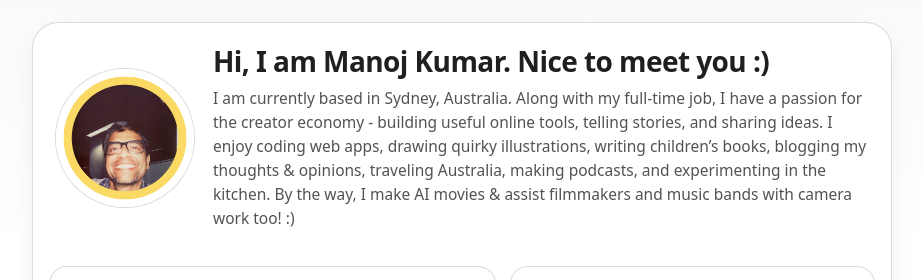
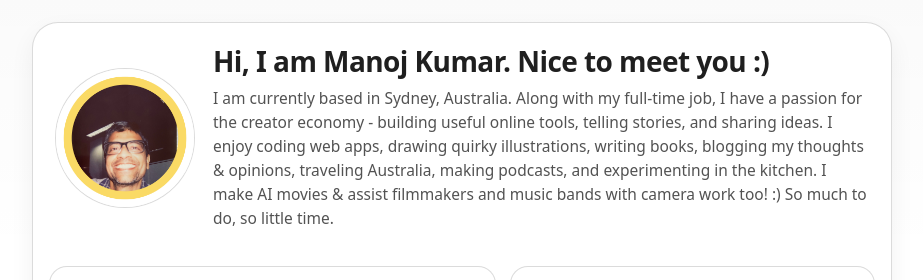
Before and after one commit to emanoj1/emanoj-website, a React (Vite) app: page / in a window 1280 px wide. Shown: the top 280 px of the page, without its empty margins (178-1101 px from the left). Built offline with nearby package versions, Linux system fonts and the light colour scheme.

Commit message:
Update bio

```diff
--- a/src/App.jsx
+++ b/src/App.jsx
@@ -35,9 +35,9 @@ export default function App() {
                 I am currently based in Sydney, Australia. Along with my full-time job, I have a
                 passion for the creator economy - building useful online tools, telling stories, and
                 sharing ideas. I enjoy coding web apps, drawing quirky illustrations, writing
-                children’s books, blogging my thoughts & opinions, traveling Australia, making
-                podcasts, and experimenting in the kitchen. By the way, I make AI movies & assist
-                filmmakers and music bands with camera work too! :)
+                books, blogging my thoughts & opinions, traveling Australia, making
+                podcasts, and experimenting in the kitchen. I make AI movies & assist
+                filmmakers and music bands with camera work too! :) So much to do, so little time.
               </p>
             </div>
           </header>
```
